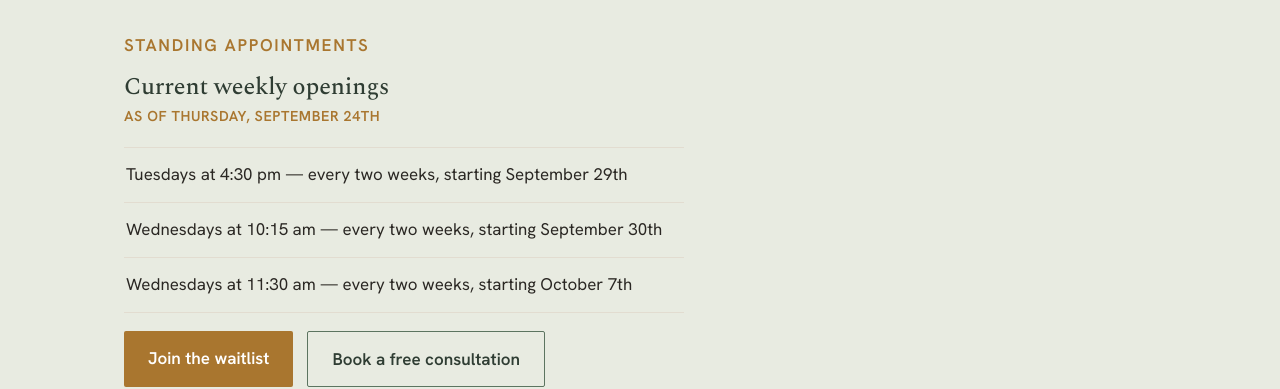
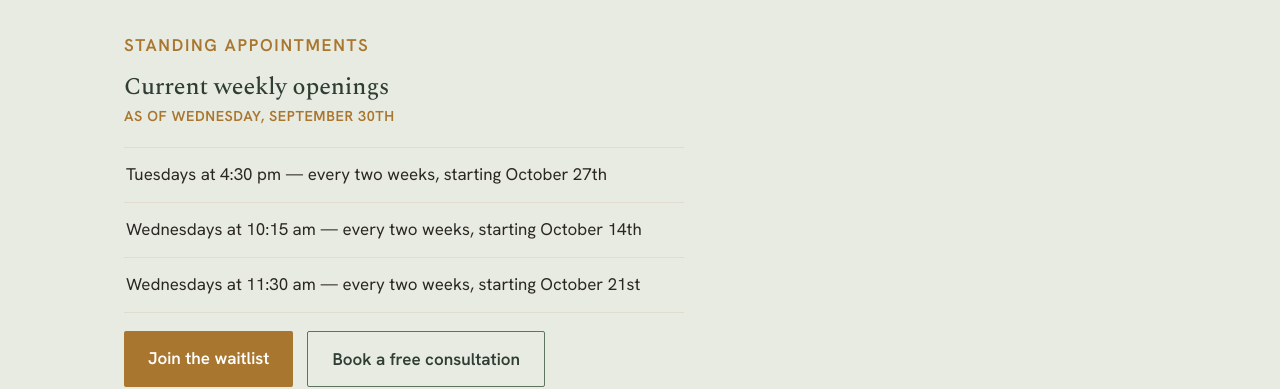
Before and after one commit to walnutcreektherapist/walnutcreektherapist.github.io, a Jekyll site: the page built from openings.html, in a window 1280 px wide and 1367 px high. Shown: the part 636-1025 px from the top of the window. Built offline with Jekyll 4.4.1, drawn with Linux system fonts in a browser that asks for light colours.

Commit message:
Modify openings schedule and waitlist slots
Updated the schedule dates for openings and adjusted waitlist slots.

```diff
--- a/_config.yml
+++ b/_config.yml
@@ -56,13 +56,13 @@
 #   NOT the consult scheduler. Don't swap them.
 openings:
   mode: "hybrid"
-  as_of: "Thursday, September 24th"
+  as_of: "Wednesday, September 30th"
   waitlist_url: "https://walnutcreektherapists.clientsecure.me/contact-widget"
   slots:
     # - "Mondays at 10:15 am — every two weeks, starting August 31st"
-     - "Tuesdays at 4:30 pm — every two weeks, starting September 29th"
-     - "Wednesdays at 10:15 am — every two weeks, starting September 30th"
-     - "Wednesdays at 11:30 am — every two weeks, starting October 7th"
+     - "Tuesdays at 4:30 pm — every two weeks, starting October 27th"
+     - "Wednesdays at 10:15 am — every two weeks, starting October 14th"
+     - "Wednesdays at 11:30 am — every two weeks, starting October 21st"
     # - "Thursdays at 2:30 pm — every two weeks, starting August 27th"
 
 # Paste your exact Psychology Today and Facebook URLs to finish consolidating your identity.
```
